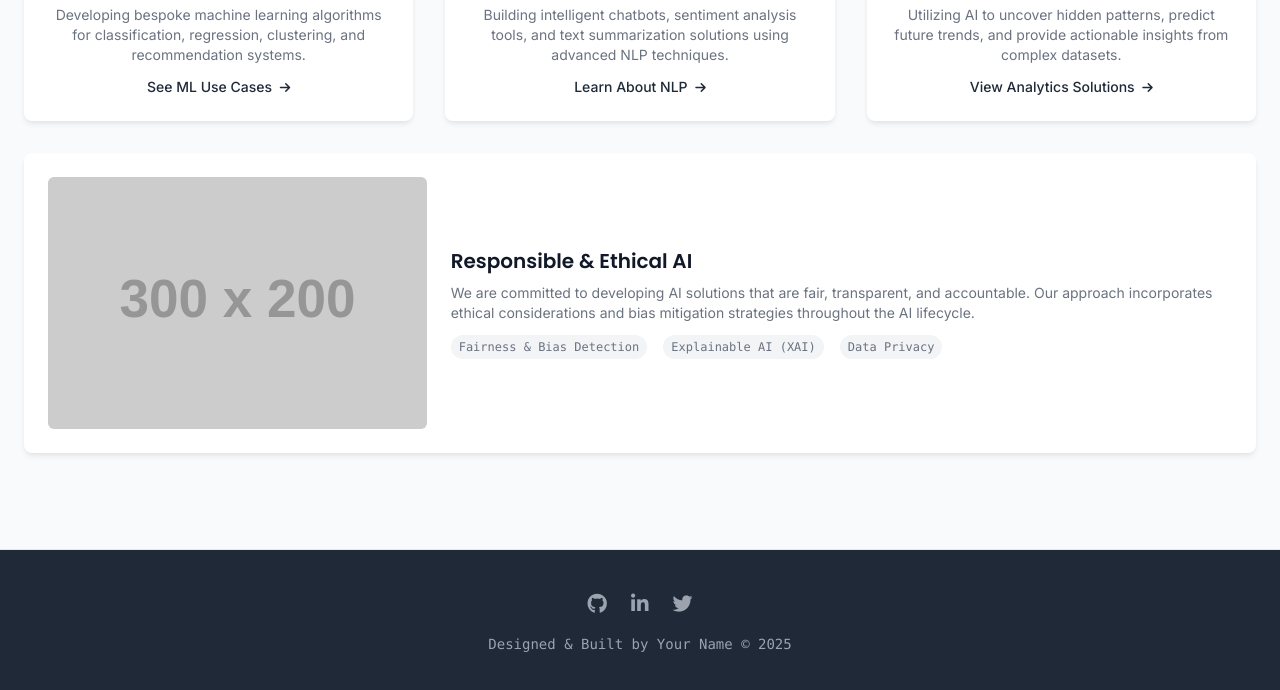
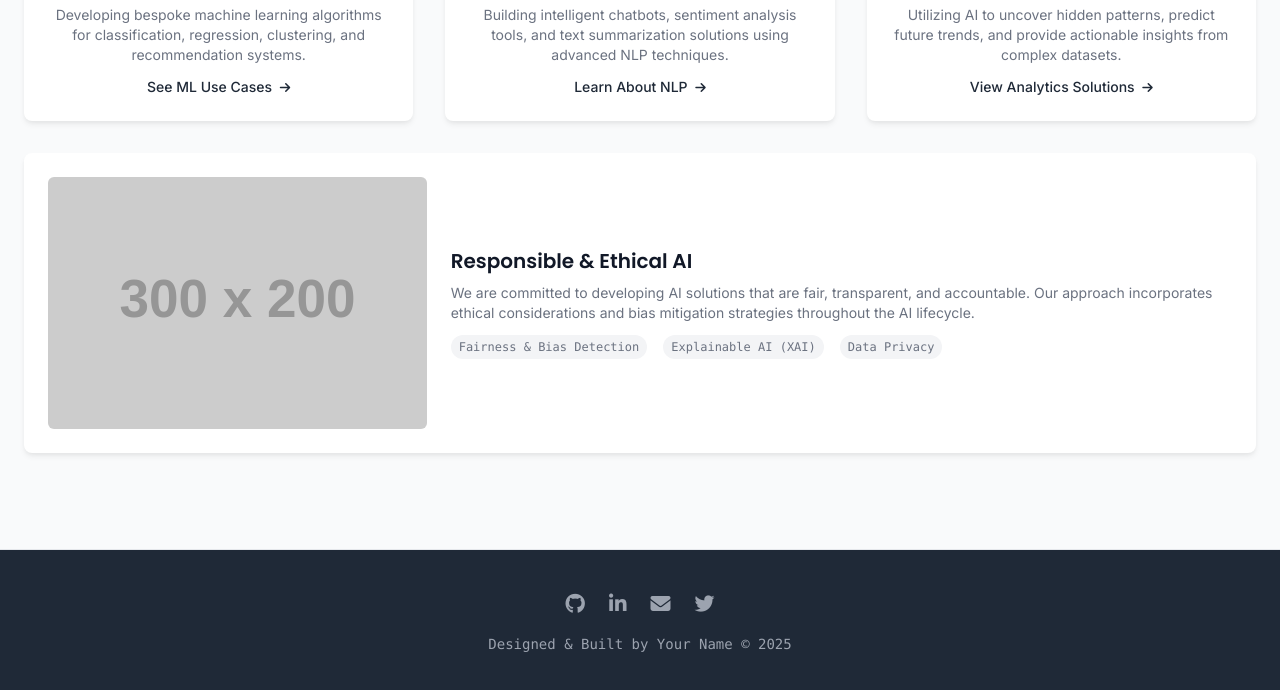
Before and after one commit to SupratikSarkar88/my-portfolio-website, a plain HTML site: page ai.html in a window 1280 px wide. Shown: the part 1593-2283 px from the top of the page. Drawn offline with nearby package versions, Linux system fonts and the light colour scheme; placeholder pictures from the web are drawn by us.

Commit message:
Social Media changes

```diff
--- a/ai.html
+++ b/ai.html
@@ -197,9 +197,10 @@
     <footer class="py-10 text-center border-t border-gray-200 bg-gray-800 text-gray-400">
         <div class="container mx-auto px-6">
             <div class="flex justify-center space-x-6 mb-4">
-                <a href="https://github.com/yourusername" target="_blank" class="text-xl hover:text-accent-color transition-colors"><i class="fab fa-github"></i></a>
-                <a href="https://linkedin.com/in/yourusername" target="_blank" class="text-xl hover:text-accent-color transition-colors"><i class="fab fa-linkedin-in"></i></a>
-                <a href="https://twitter.com/yourusername" target="_blank" class="text-xl hover:text-accent-color transition-colors"><i class="fab fa-twitter"></i></a>
+                <a href="https://github.com/SupratikSarkar88" target="_blank" class="text-xl hover:text-accent-color transition-colors"><i class="fab fa-github"></i></a>
+                <a href="https://www.linkedin.com/in/supratik-sarkar-a97ba396/" target="_blank" class="text-xl hover:text-accent-color transition-colors"><i class="fab fa-linkedin-in"></i></a>
+                <a href="mailto:Supratik.official@gmail.com" class="text-xl hover:text-accent-color transition-colors"><i class="fas fa-envelope"></i></a>
+                <a href="https://twitter.com/ThinkSupratik" target="_blank" class="text-xl hover:text-accent-color transition-colors"><i class="fab fa-twitter"></i></a>
             </div>
             <p class="text-sm font-mono">
                 Designed & Built by Your Name &copy; <span id="current-year"></span>
```
Also changed, not shown: architecture.html (+4 -3 lines), cloud.html (+4 -3 lines), contact.html (+4 -3 lines), index.html (+4 -1 lines), sap.html (+5 -3 lines).
